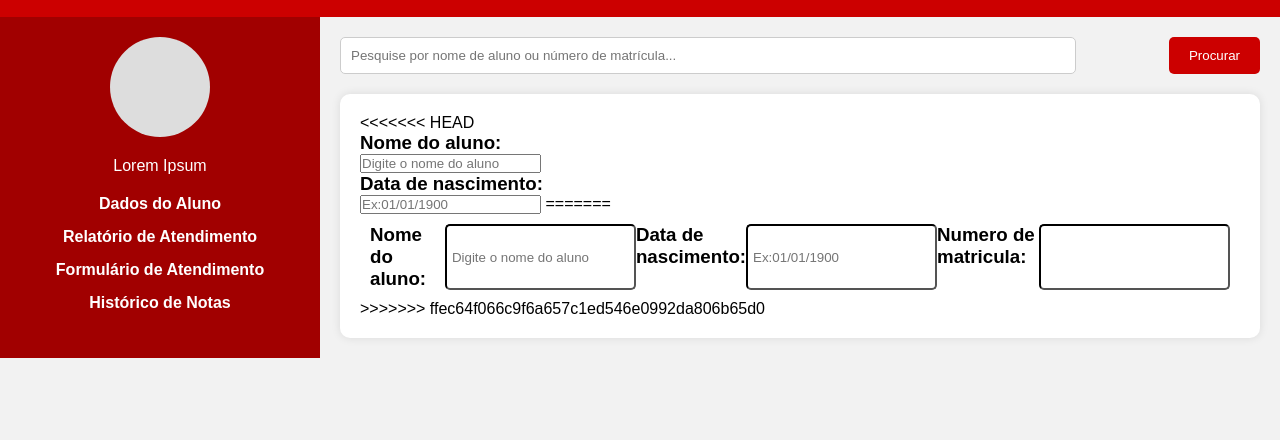
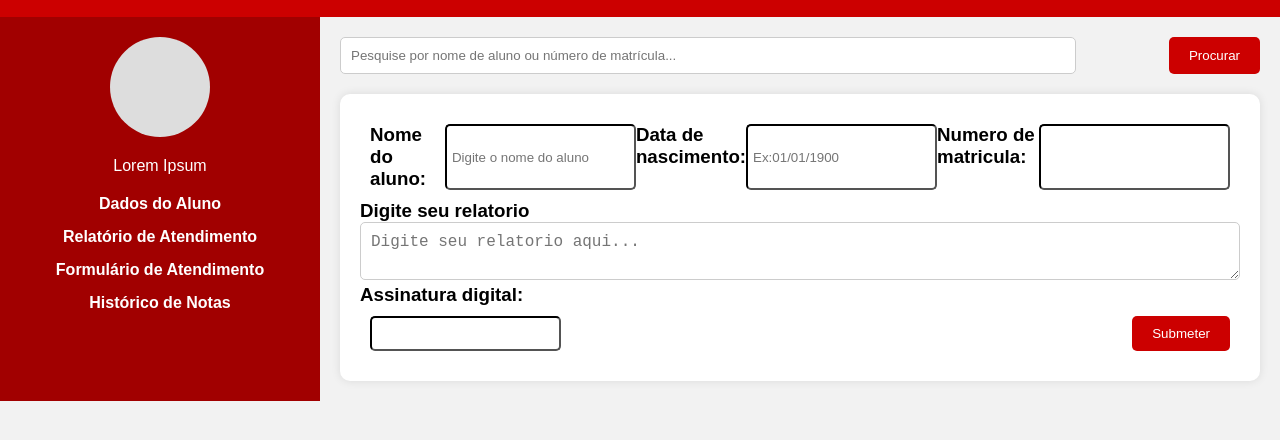
Before and after one commit to ramos5209/DevAgil, a plain HTML site: page relatorioAtendimento.html in a window 1280 px wide. Shown: the part 78-518 px from the top of the page. Drawn offline with Linux system fonts and the light colour scheme.

Commit message:
add stilo

```diff
--- a/relatorioAtendimento.html
+++ b/relatorioAtendimento.html
@@ -34,12 +34,7 @@
             </div>
 
             <div class="student-info">
-<<<<<<< HEAD
-                <h3>Nome do aluno:</h3>
-                <input type="text" class="rounded-input" placeholder="Digite o nome do aluno">
-                <h3>Data de nascimento:</h3>
-                <input type="text" class="rounded-input" placeholder="Ex:01/01/1900">
-=======
+
                 <div class="addInfoAluno">
                     <h3>Nome do aluno:</h3>
                     <input type="text" placeholder="Digite o nome do aluno">
@@ -48,10 +43,16 @@
                     <h3>Numero de matricula:</h3>
                     <input type="text">
                 </div>
+                     <h3>Digite seu relatorio</h3>
+                     <textarea placeholder="Digite seu relatorio aqui..."></textarea>
+                     <h3>Assinatura digital:</h3>
+                    <div class="addInfoAluno">
+                        <input type="text">
+                        <button>Submeter</button>
+                    </div>
 
 
 
->>>>>>> ffec64f066c9f6a657c1ed546e0992da806b65d0
             </div>
         </main>
     </div>
--- a/style.css
+++ b/style.css
@@ -153,3 +153,19 @@ main {
     border-color: black;
     padding: 5px;
 }
+.addInfoAluno button{
+    padding: 10px 20px;
+    background-color: #cc0000;
+    color: white;
+    border: none;
+    border-radius: 5px;
+    cursor: pointer;
+}
+textarea {
+    width: 100%; /* Largura total */
+    height: 80%; /* Altura maior */
+    font-size: 16px; /* Tamanho da fonte */
+    padding: 10px; /* Espaçamento interno */
+    border: 1px solid #ccc; /* Borda */
+    border-radius: 5px; /* Bordas arredondadas */
+}
```
